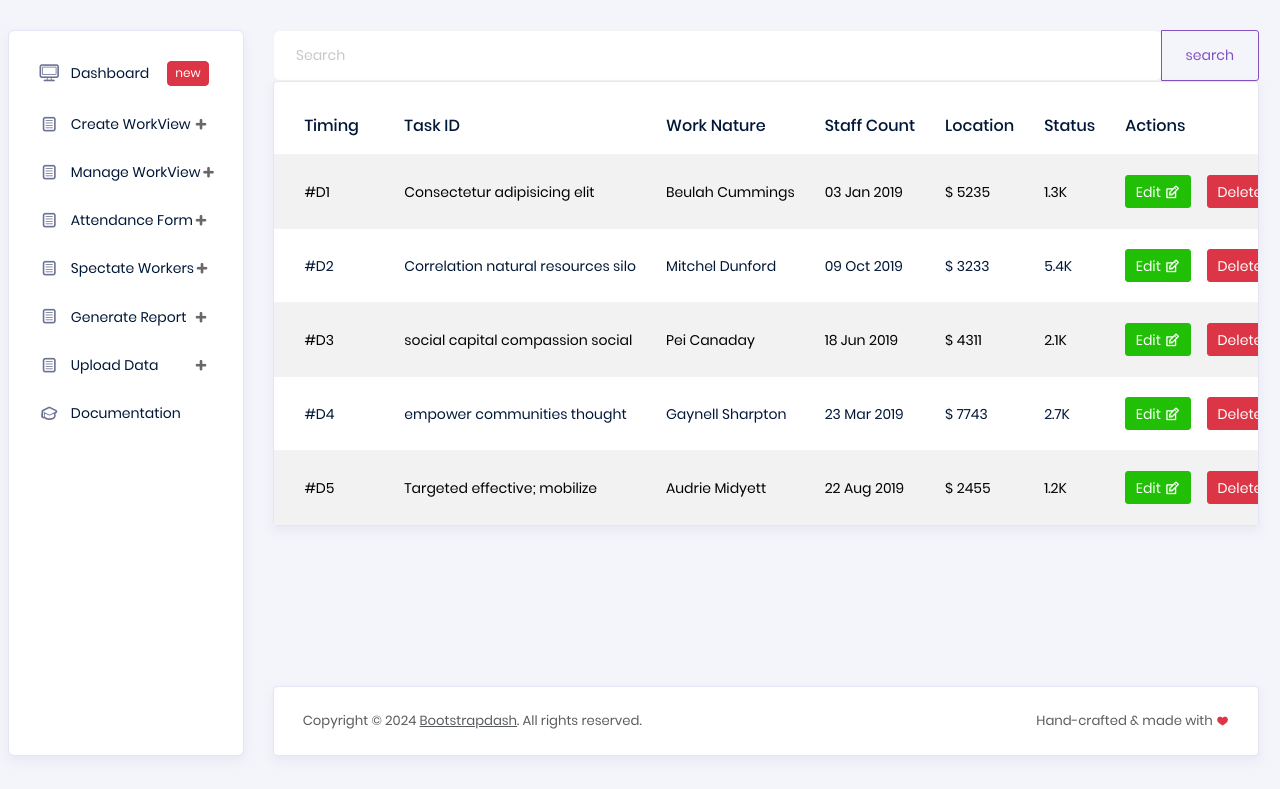
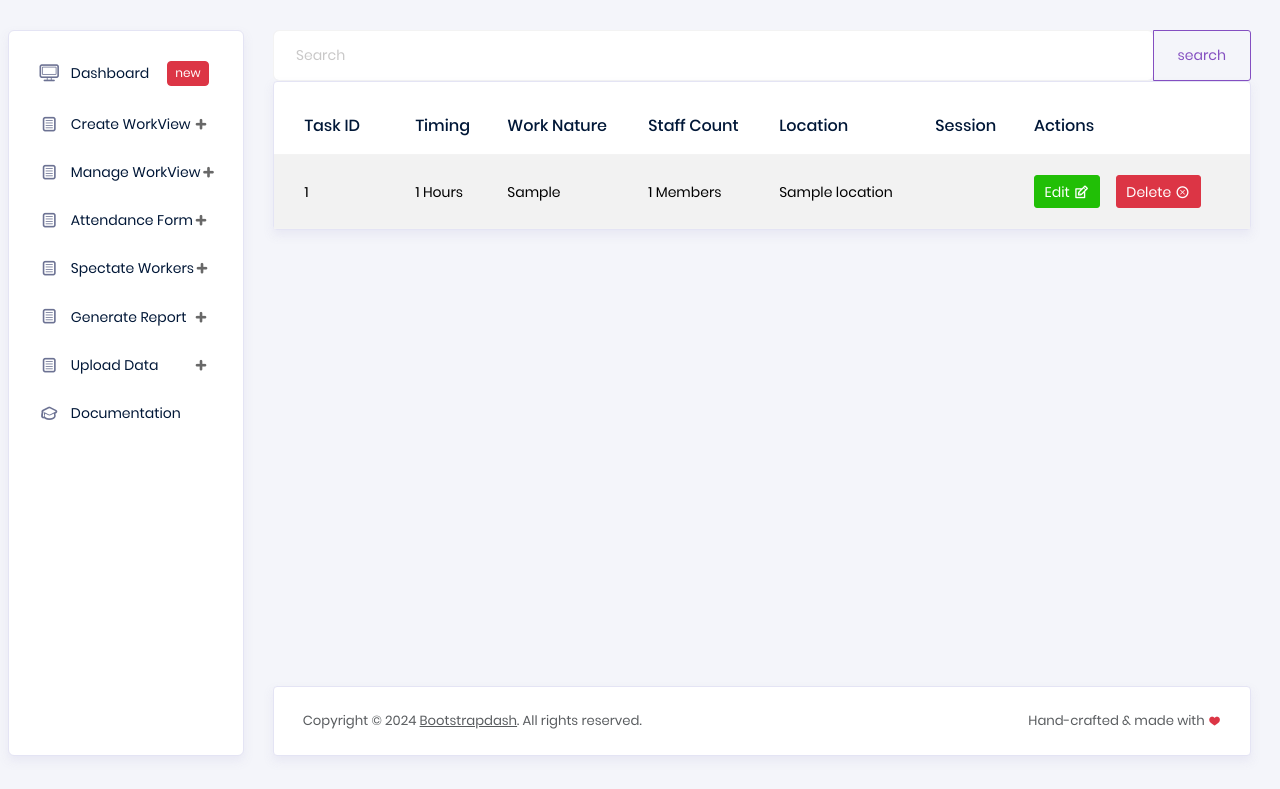
Before and after one commit to shyamshyam018/FullStack, a Django app: template management/templates/manage.html in a window 1280 px wide. Shown: the part 139-928 px from the top of the page. Run offline with Django 5.2, Linux system fonts and the light colour scheme; the template is opened without the code that fills it: most values are stand-ins (such as "Sample title", 1, 10 or a date in 2020).

Commit message:
Table Data Fetching

```diff
--- a/management/templates/components/Body/table.html
+++ b/management/templates/components/Body/table.html
@@ -5,23 +5,26 @@
         <table class="table table-striped project-orders-table">
           <thead>
             <tr>
+              <th>Task ID</th>
               <th>Timing</th>
-              <th>Task ID</th>
+
               <th>Work Nature</th>
               <th>Staff Count</th>
               <th>Location</th>
-              <th>Status</th>
+
+              <th>Session</th>
               <th>Actions</th>
             </tr>
           </thead>
           <tbody id="taskTableBody">
+            {% for task in tasks %}
             <tr>
-                <td>#D1</td>
-                <td>Consectetur adipisicing elit </td>
-                <td>Beulah Cummings</td>
-                <td>03 Jan 2019</td>
-                <td>$ 5235</td>
-                <td>1.3K</td>
+              <td>{{ task.id }} </td>
+              <td>{{ task.total_hours }} Hours </td>
+              <td>{{ task.work_nature|capfirst }}</td>
+              <td>{{ task.worker_count }} Members</td>
+              <td>{{ task.location|lower|capfirst }}</td>
+              <td>{{ task.session|capfirst }}</td>
               <td>
                 <div class="d-flex align-items-center">
                   <button type="button" class="btn btn-success btn-sm btn-icon-text me-3">
@@ -35,86 +38,11 @@
                 </div>
               </td>
             </tr>
+            {% empty %}
             <tr>
-                <td>#D2</td>
-                <td>Correlation natural resources silo</td>
-                <td>Mitchel Dunford</td>
-                <td>09 Oct 2019</td>
-                <td>$ 3233</td>
-                <td>5.4K</td>
-                <td>
-                  <div class="d-flex align-items-center">
-                    <button type="button" class="btn btn-success btn-sm btn-icon-text me-3">
-                      Edit
-                      <i class="typcn typcn-edit btn-icon-append"></i>
-                    </button>
-                    <button type="button" class="btn btn-danger btn-sm btn-icon-text">
-                      Delete
-                      <i class="typcn typcn-delete-outline btn-icon-append"></i>
-                    </button>
-                  </div>
-                </td>
+              <td colspan="7">No tasks found</td>
             </tr>
-              <tr>
-                <td>#D3</td>
-                <td>social capital compassion social</td>
-                <td>Pei Canaday</td>
-                <td>18 Jun 2019</td>
-                <td>$ 4311</td>
-                <td>2.1K</td>
-                <td>
-                  <div class="d-flex align-items-center">
-                    <button type="button" class="btn btn-success btn-sm btn-icon-text me-3">
-                      Edit
-                      <i class="typcn typcn-edit btn-icon-append"></i>
-                    </button>
-                    <button type="button" class="btn btn-danger btn-sm btn-icon-text">
-                      Delete
-                      <i class="typcn typcn-delete-outline btn-icon-append"></i>
-                    </button>
-                  </div>
-                </td>
-              </tr>
-              <tr>
-                <td>#D4</td>
-                <td>empower communities thought</td>
-                <td>Gaynell Sharpton</td>
-                <td>23 Mar 2019</td>
-                <td>$ 7743</td>
-                <td>2.7K</td>
-                <td>
-                  <div class="d-flex align-items-center">
-                    <button type="button" class="btn btn-success btn-sm btn-icon-text me-3">
-                      Edit
-                      <i class="typcn typcn-edit btn-icon-append"></i>
-                    </button>
-                    <button type="button" class="btn btn-danger btn-sm btn-icon-text">
-                      Delete
-                      <i class="typcn typcn-delete-outline btn-icon-append"></i>
-                    </button>
-                  </div>
-                </td>
-              </tr>
-              <tr>
-                <td>#D5</td>
-                <td> Targeted effective; mobilize </td>
-                <td>Audrie Midyett</td>
-                <td>22 Aug 2019</td>
-                <td>$ 2455</td>
-                <td>1.2K</td>
-                <td>
-                  <div class="d-flex align-items-center">
-                    <button type="button" class="btn btn-success btn-sm btn-icon-text me-3">
-                      Edit
-                      <i class="typcn typcn-edit btn-icon-append"></i>
-                    </button>
-                    <button type="button" class="btn btn-danger btn-sm btn-icon-text">
-                      Delete
-                      <i class="typcn typcn-delete-outline btn-icon-append"></i>
-                    </button>
-                  </div>
-                </td>
-              </tr>
+            {% endfor %}
           </tbody>
         </table>
       </div>
```
Also changed, not shown: management/views.py (+46 -4 lines), db.sqlite3. Lines whose indentation alone changed are shown as unchanged.
